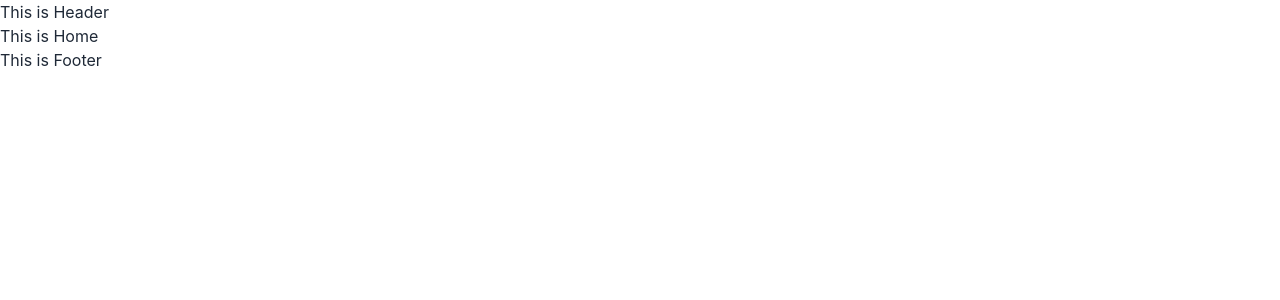
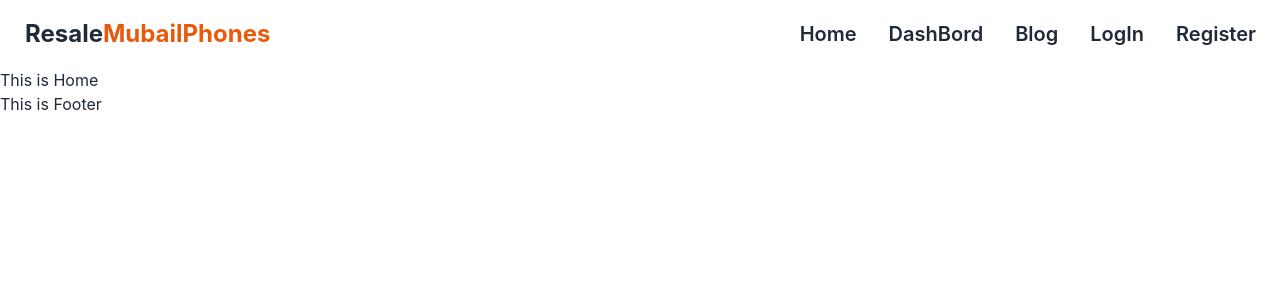
Before and after one commit to sorifulislamfahim/Resale-Mubail-Phone-Clients, a React (Create React App) app: page / in a window 1280 px wide. Shown: the top 300 px of the page. Built offline with nearby package versions, Linux system fonts and the light colour scheme.

Commit message:
added responsive navber

```diff
--- a/src/App.js
+++ b/src/App.js
@@ -4,7 +4,7 @@ import router from './Routes/Route/Route';
 
 function App() {
   return (
-    <div>
+    <div className='max-w-[1440px] mx-auto'>
       <RouterProvider router={router}></RouterProvider>
     </div>
   );
--- a/src/Pages/Shared/Navber/Navber.js
+++ b/src/Pages/Shared/Navber/Navber.js
@@ -1,10 +1,36 @@
 import React from 'react';
+import { Link } from 'react-router-dom';
 
 const Navber = () => {
+    const menuItems = <React.Fragment>
+        <li><Link to='/'>Home</Link></li>
+        <li><Link to='/dashbord'>DashBord</Link></li>
+        <li><Link to='/blog'>Blog</Link></li>
+        <li><Link to='/login'>LogIn</Link></li>
+        <li><Link to='/register'>Register</Link></li>
+    </React.Fragment>
     return (
-        <div>
-            <h1>This is Header</h1>
-        </div>
+        <nav>
+            <div className="navbar bg-base-100 lg:flex lg:justify-between">
+                <div className="navbar-start">
+                    <div className="dropdown">
+                        <label tabIndex={0} className="btn btn-ghost lg:hidden">
+                            <svg xmlns="http://www.w3.org/2000/svg" className="h-5 w-5" fill="none" viewBox="0 0 24 24" stroke="currentColor"><path strokeLinecap="round" strokeLinejoin="round" strokeWidth="2" d="M4 6h16M4 12h8m-8 6h16" /></svg>
+                        </label>
+                        <ul tabIndex={0} className="menu menu-compact dropdown-content mt-3 p-2 shadow bg-base-100 rounded-box w-52 font-semibold text-xl">
+                            {menuItems}
+                        </ul>
+                    </div>
+                    <Link to='/' className="btn btn-ghost normal-case text-2xl font-bold">Resale<span className='text-orange-600'>MubailPhones</span></Link>
+                </div>
+                <div className="navbar-center hidden lg:flex">
+                    <ul className="menu menu-horizontal p-0 font-semibold text-xl">
+                        {menuItems}
+                    </ul>
+                </div>
+
+            </div>
+        </nav>
     );
 };
 
```
